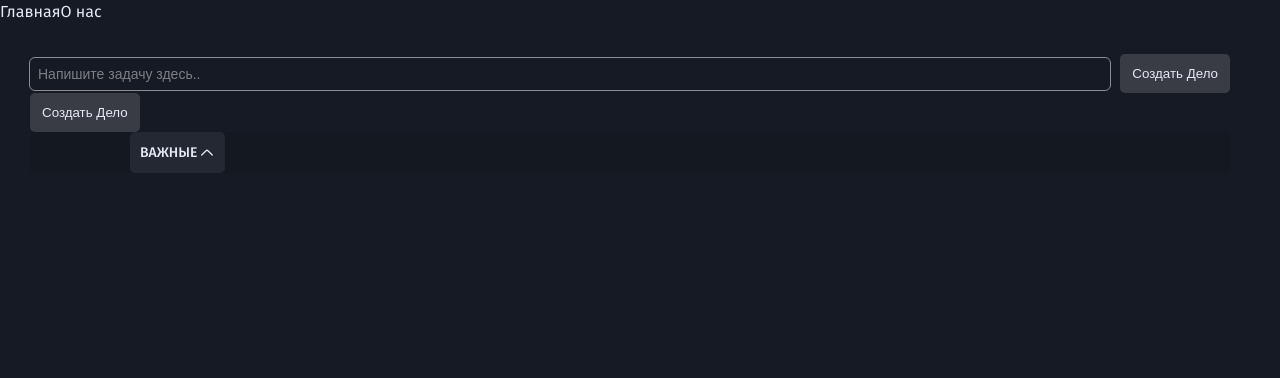
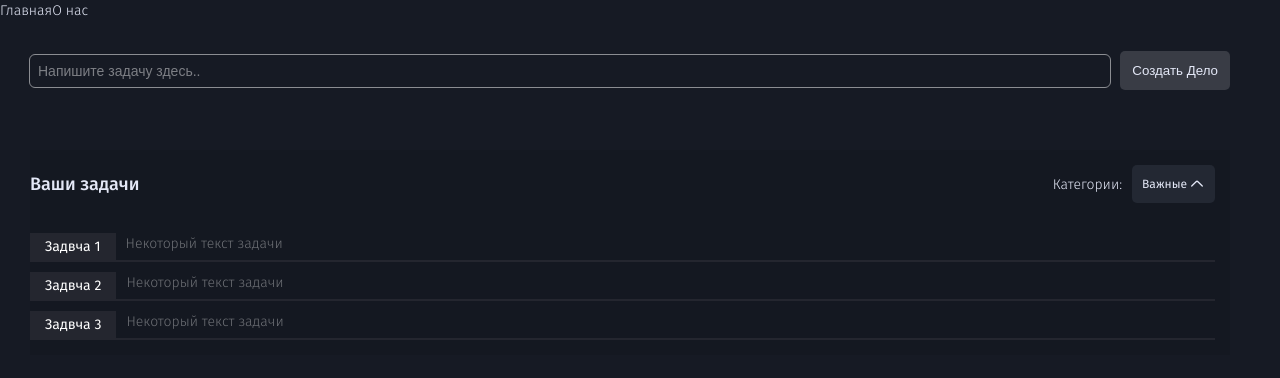
Before and after one commit to integral24/Task_Manager_Frontend, a React app: page / in a window 1280 px wide. Shown: the top 378 px of the page. Built offline with nearby package versions, Linux system fonts and the light colour scheme.

Commit message:
grid maked main page

```diff
--- a/src/assets/styles/index.scss
+++ b/src/assets/styles/index.scss
@@ -10,8 +10,8 @@ body {
   background-color: $body-blue;
   padding: 0 calc(20px - (100vw - 100%)) 0 0;
   font-family: 'Fira Sans', sans-serif;
-  font-size: 16px;
-  font-weight: 400;
+  font-size: 14px;
+  font-weight: 300;
   color: $text-primary;
 }
 
--- a/src/assets/styles/pages/_main.scss
+++ b/src/assets/styles/pages/_main.scss
@@ -10,7 +10,6 @@
   }
 
   &__buttons {
-
   }
 }
 
@@ -18,4 +17,53 @@
   background-color: $body-dark-blue;
   width: 100%;
   height: 100%;
+  margin-top: 60px;
+  padding: 15px 15px 15px 0;
 }
+
+.block-tasks__bottom {
+  margin-top: 30px;
+}
+
+.task-item {
+  display: flex;
+  gap: 10px;
+  border-bottom: 2px solid #24262f;;
+  cursor: pointer;
+  transition: 0.2s;
+}
+
+.task-item__title {
+    font-weight: 400;
+    background: #24262f;
+    padding: 3px 15px;
+    color: #fff;
+}
+
+.tasks {
+  color: #ffffff61;
+  display: flex;
+  flex-direction: column;
+  gap: 10px;
+}
+
+.task-item:hover {
+  transform: scale(1.005);
+}
+
+.block-tasks__top__title {
+  font-size: 18px;
+  font-weight: 500;
+}
+
+.block-tasks__top {
+  display: flex;
+  justify-content: space-between;
+  align-items: center;
+}
+
+.block-tasks__top__sort {
+  display: flex;
+  align-items: center;
+  gap: 10px;
+}
--- a/src/assets/styles/ui/_select.scss
+++ b/src/assets/styles/ui/_select.scss
@@ -1,15 +1,14 @@
 .select {
   max-width: 250px;
-  overflow: hidden;
+  width: min-content;
   cursor: pointer;
-  font-size: 14px;
-
-  margin-left: 100px;
+  font-size: 12px;
+  position: relative;
+  z-index: 1;
 
   $select: &;
 
   &__current-title {
-    text-transform: uppercase;
     display: flex;
     align-items: center;
     gap: 2px;
@@ -17,7 +16,7 @@
     background: #232833;
     padding: 10px;
     border-radius: $br1;
-    font-weight: 500;
+    font-weight: 400;
   }
 
   &__options {
@@ -29,9 +28,10 @@
     overflow: hidden;
     cursor: pointer;
     padding: 10px;
+    position: absolute;
+    right: 0;
 
     div {
-      text-transform: uppercase;
       display: flex;
       align-items: center;
       gap: 5px;
--- a/src/assets/taskList.ts
+++ /dev/null
@@ -1,3 +0,0 @@
-interface ITaskList {
-
-}
--- a/src/components/BlockManageTasks.tsx
+++ /dev/null
@@ -1,33 +0,0 @@
-import { useState } from 'react';
-import Select from './ui/Select';
-
-const BlockManageTasks: React.FC = () => {
-  const [optionCurrentTitle, setOptionCurrentTitle] = useState('Важные');
-  const optionItem = [
-    {
-      title: 'Горящие',
-      icon: 'fire',
-    },
-    {
-      title: 'Важные',
-      icon: 'infocircle',
-    },
-    {
-      title: 'Тривиальные',
-      icon: 'note',
-    },
-  ];
-  return (
-    <div className="block-tasks">
-      <div className="block-tasks__top">
-        <Select
-          options={optionItem}
-          setOptionCurrentTitle={setOptionCurrentTitle}
-          optionCurrentTitle={optionCurrentTitle}
-        />
-      </div>
-    </div>
-  );
-};
-
-export default BlockManageTasks;
--- /dev/null
+++ b/src/components/main/BlockManageTasks.tsx
@@ -0,0 +1,42 @@
+import { useState } from 'react';
+import Select from '../ui/Select';
+import Tasks from './Tasks';
+import tasksListTemp from './tasksListTemp';
+
+const BlockManageTasks: React.FC = () => {
+  const [optionCurrentTitle, setOptionCurrentTitle] = useState('Важные');
+  const optionItem = [
+    {
+      title: 'Горящие',
+      icon: 'fire',
+    },
+    {
+      title: 'Важные',
+      icon: 'infocircle',
+    },
+    {
+      title: 'Тривиальные',
+      icon: 'note',
+    },
+  ];
+  return (
+    <div className="block-tasks">
+      <div className="block-tasks__top">
+        <div className="block-tasks__top__title">Ваши задачи</div>
+        <div className="block-tasks__top__sort">
+          Категории:
+          <Select
+            options={optionItem}
+            setOptionCurrentTitle={setOptionCurrentTitle}
+            optionCurrentTitle={optionCurrentTitle}
+          />
+        </div>
+      </div>
+      <div className="block-tasks__bottom">
+        <Tasks tasks={tasksListTemp} />
+      </div>
+    </div>
+  );
+};
+
+export default BlockManageTasks;
--- /dev/null
+++ b/src/components/main/Tasks.tsx
@@ -0,0 +1,22 @@
+import { ITask } from '@/types/tasksTypes';
+
+interface IProps {
+  tasks: ITask[];
+}
+
+const Tasks: React.FC<IProps> = ({ tasks }): JSX.Element => {
+  return (
+    <>
+      <div className="tasks">
+        {tasks.map(({ id, text, title, type, status }) => (
+          <div key={id} className="task-item">
+            <div className="task-item__title">{title}</div>
+            <div className="task-item__text">{text}</div>
+          </div>
+        ))}
+      </div>
+    </>
+  );
+};
+
+export default Tasks;
--- /dev/null
+++ b/src/components/main/tasksListTemp.ts
@@ -0,0 +1,26 @@
+import { ITask } from '@/types/tasksTypes';
+
+export default [
+  {
+    id: 1,
+    title: 'Задвча 1',
+    text: 'Некоторый текст задачи',
+    type: 'Горящие',
+    status: 'active',
+  },
+  {
+    id: 2,
+    title: 'Задвча 2',
+    text: 'Некоторый текст задачи',
+    type: 'Важные',
+    status: 'active',
+  },
+  {
+    id: 3,
+    title: 'Задвча 3',
+    text: 'Некоторый текст задачи',
+    type: 'Тривиальные',
+    status: 'active',
+  },
+] as unknown as ITask[];
+// 'Горящие' | 'Важные' | 'Тривиальные';
--- a/src/http/api.ts
+++ b/src/http/api.ts
@@ -1,11 +1,11 @@
 import http from './http';
-import { ITask } from '../types/TasksTypes';
+import { ITask } from '@/types/tasksTypes';
 
 export const apiTasks = {
   async getTasks() {
     try {
       const res = await http.get('/tasks');
-      return res.data;
+      return res.data as ITask[];
     } catch (err) {
       console.log(err);
     }
--- a/src/pages/MainPage.tsx
+++ b/src/pages/MainPage.tsx
@@ -1,4 +1,4 @@
-import BlockManageTasks from '@/components/BlockManageTasks';
+import BlockManageTasks from '@/components/main/BlockManageTasks';
 import Button from '@/components/ui/Button';
 import Input from '@/components/ui/Input';
 import { useState } from 'react';
@@ -25,15 +25,7 @@ const MainPage: React.FC = (): JSX.Element => {
             borderRadius="br1"
           />
         </div>
-        <div className="main-page__buttons">
-          <Button
-            size="xl"
-            text="Создать Дело"
-            color="primary"
-            type="button"
-            borderRadius="br1"
-          />
-        </div>
+        <div className="main-page__buttons"></div>
 
         <BlockManageTasks />
       </div>
--- a/src/redux/slices/taskSlice.ts
+++ b/src/redux/slices/taskSlice.ts
@@ -1,6 +1,6 @@
 import { PayloadAction, createSlice } from '@reduxjs/toolkit';
-// import { ITask } from '../../types/TasksTypes';
-import { ITask } from '@/types/TasksTypes';
+import { apiTasks } from '@/http/api';
+import { ITask } from '@/types/tasksTypes';
 
 interface ITaskState {
   tasks: ITask[];
@@ -9,10 +9,11 @@ interface ITaskState {
 const initialState: ITaskState = {
   tasks: [
     {
-      idTask: 1,
-      titleTask: 'titleTask',
-      textTask: 'textTask',
-      statusTask: 'done',
+      id: 1,
+      title: 'titleTask',
+      text: 'textTask',
+      type: 'Тривиальные',
+      status: 'done',
     },
   ],
 };
```
Also changed, not shown: src/types/TasksTypes.ts (+5 -4 lines).
